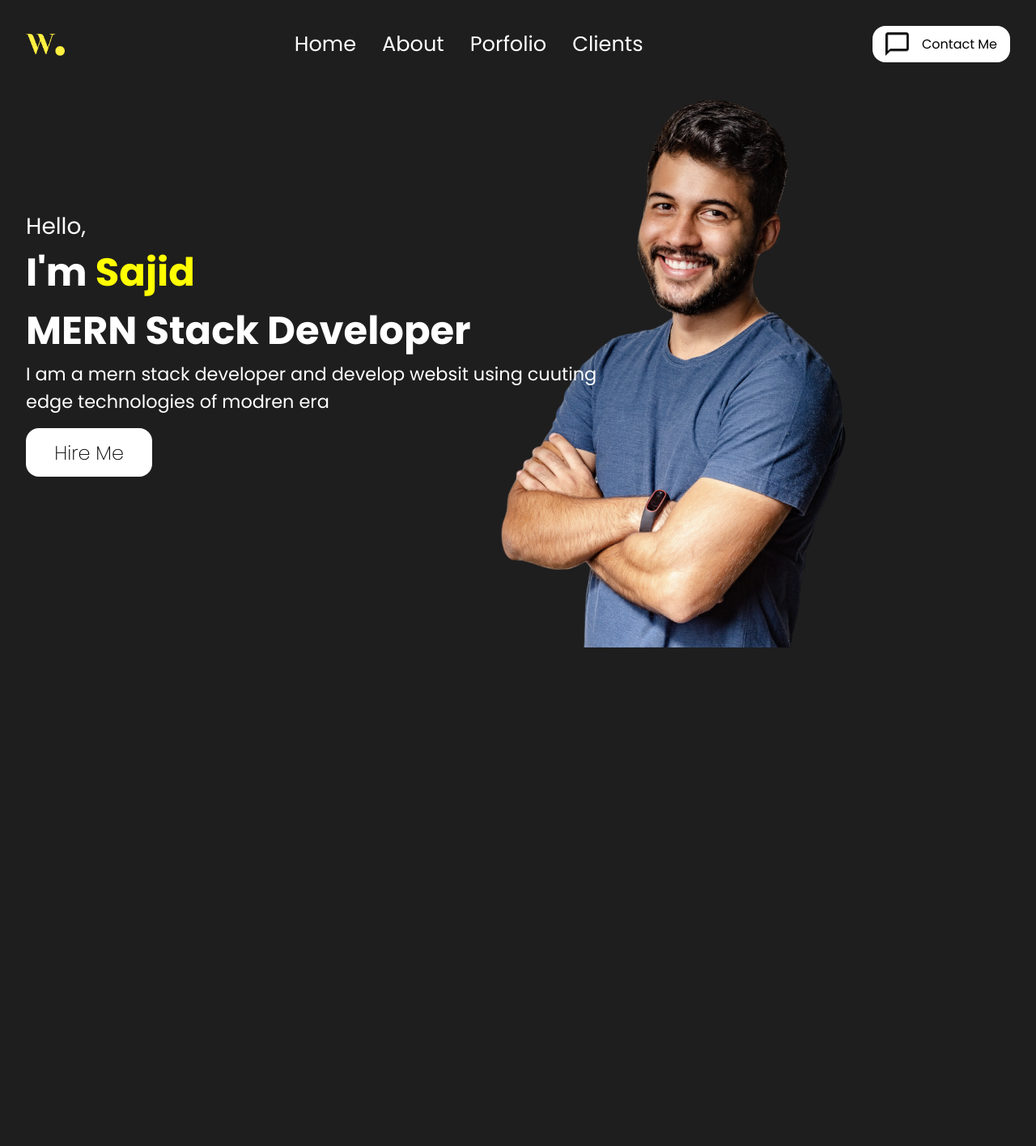
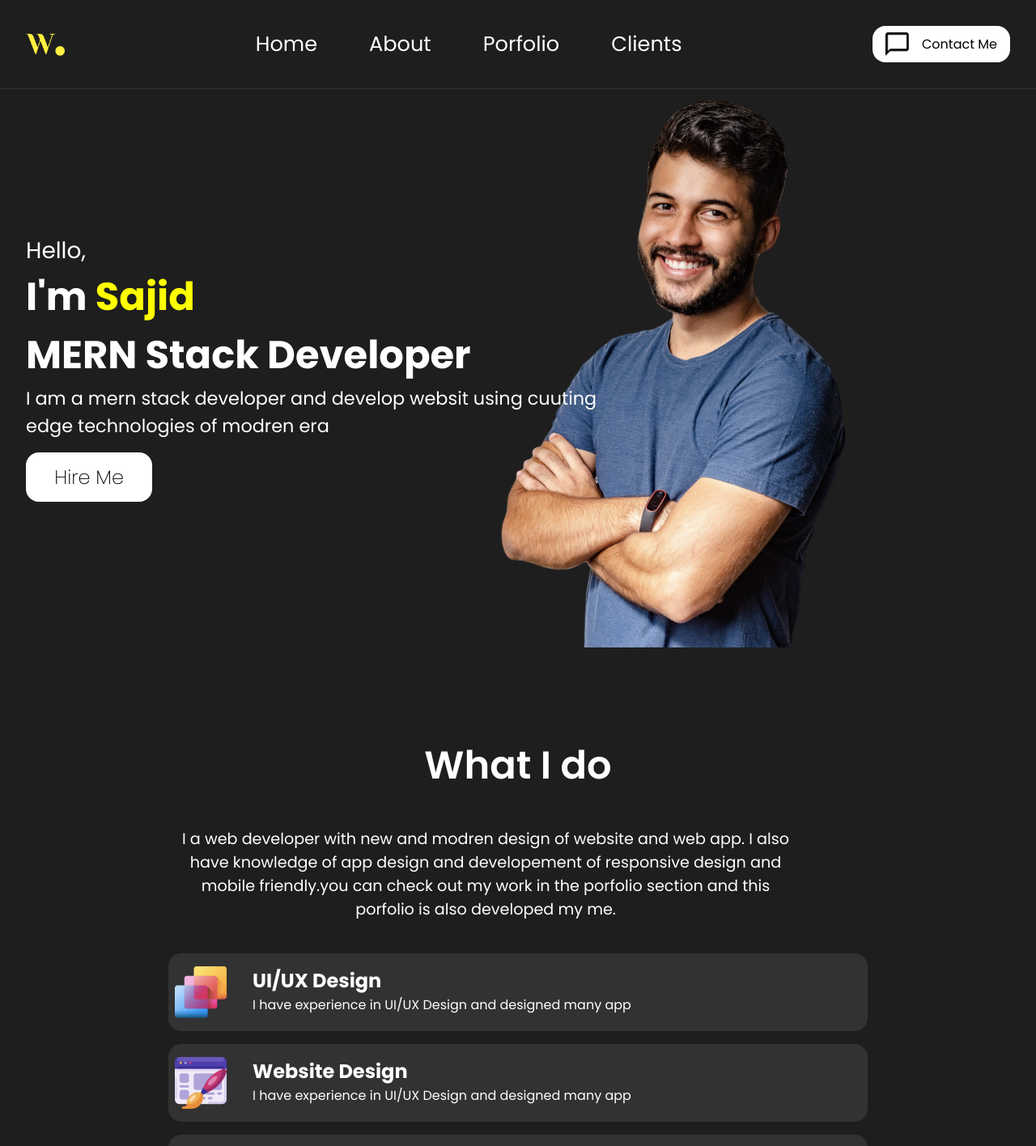
Before and after one commit to msajid103/portfolio, a React (Create React App) app: page / in a window 1280 px wide. Shown: the top 1416 px of the page at 81% size. Before the commit the page ends 800 px from the top, so only its background shows below. Built offline with nearby package versions, Linux system fonts and the light colour scheme.

Commit message:
skill section done

```diff
--- a/public/style.css
+++ b/public/style.css
@@ -5,8 +5,6 @@
     text-decoration: none;
     background: transparent;
     font-family: 'Poppins',sans-serif;
-
-
 }
 body {
     background:rgb(30,30,30);
--- a/src/App.js
+++ b/src/App.js
@@ -1,11 +1,13 @@
 import Navbar from "./components/NavBar/navbar";
 import Home from "./components/Home/home";
+import Skill from "./components/Skills/skill";
 
 function App() {
   return (
     <div className="App">
     <Navbar/>
     <Home/>
+    <Skill/>
     </div>
   );
 }
--- a/src/components/Home/home.css
+++ b/src/components/Home/home.css
@@ -42,7 +42,6 @@ font-size: 1.4rem;
 @media  screen and (max-width:414px) {
 
     #home img{
-        border: 2px solid red;
         right: -10vh;
     }
 
--- a/src/components/NavBar/navbar.css
+++ b/src/components/NavBar/navbar.css
@@ -1,17 +1,27 @@
 .navcontainer {
-    height: 5rem;
+    height: 6.9rem;
     width: 100vw;
+    top: 0;
+    position: sticky;
+    z-index: 3;
+    border-bottom: 1px solid rgb(50, 50, 50);
+    background:rgb(30,30,30);
+    overflow: hidden;
+
+
+
 }
 
 .navbar {
     margin: 0 auto;
-    max-width: 90rem;
+    max-width: 110rem;
     padding: 2rem;
     display: flex;
     justify-content: space-between;
     align-items: center;
-    position: sticky;
-    z-index: 3;
+
+
+
 
 }
 
@@ -21,7 +31,7 @@
 }
 
 .menu-items .item {
-    margin: 1rem;
+    margin: 1rem 2rem;
     cursor: pointer;
     font-size: 1.6rem;
 
--- /dev/null
+++ b/src/components/Skills/skill.css
@@ -0,0 +1,47 @@
+#skill{
+    margin: 3rem auto;
+    max-width: 60rem;
+    display: flex;
+    flex-direction: column;
+    gap: .5rem;
+    text-align: center;
+
+}
+#skill h1{
+    font-size: 3rem;
+    font-weight: 600;
+    margin-bottom: 2rem;
+}
+
+#skill p.mainpara{
+    font-size: 1.2rem;
+    max-width: 51rem;
+    padding:0  1.2rem 1rem;
+}
+
+.skill-bar{
+    display: flex;
+    padding: 1rem .5rem;
+    gap: 2rem;
+    border-radius: 1rem;
+    background: rgb(50, 50,50);
+    margin: 1rem ;
+    text-align: start;
+}
+
+.skill-bar img{
+    width: 4rem;
+}
+
+
+@media screen and (max-width:500px) {
+    .skill-bar{
+        flex-direction: column;
+       text-align: center;
+       align-items: center;
+    }
+    #skill p.mainpara{
+        padding: 0;
+    }
+
+}
--- /dev/null
+++ b/src/components/Skills/skill.js
@@ -0,0 +1,45 @@
+import React from 'react'
+import './skill.css'
+import UIdesign from '../../assets/ui-design.png';
+import webdesign from '../../assets/website-design.png';
+import appDesign from '../../assets/app-design.png';
+
+const Skill = () => {
+  return (
+    <section id='skill' className='container'>
+      <h1>What I do</h1>
+      <p className='mainpara'>I a web developer with new and modren design of website and web app. I also have knowledge of app design and developement of responsive design and mobile friendly.you can check out my work in the porfolio section and this porfolio is also developed my me.</p>
+      <div skill-bars>
+        <div className='skill-bar'>
+          <img src={UIdesign} alt='Image' className='img' />
+          <div className='text'>
+            <h2> UI/UX Design</h2>
+            <p>I have experience in UI/UX Design and designed many app</p>
+          </div>
+        </div>
+        <div className='skill-bar'>
+          <img src={webdesign} alt='Image' className='img' />
+          <div className='text'>
+            <h2>
+              Website Design
+            </h2>
+            <p>I have experience in UI/UX Design and designed many app</p>
+          </div>
+        </div>
+        <div className='skill-bar'>
+          <img src={appDesign} alt='Image' className='img' />
+          <div className='text'>
+            <h2>
+              App Design
+            </h2>
+            <p>I have experience in UI/UX Design and designed many app</p>
+          </div>
+        </div>
+
+      </div>
+
+    </section>
+  )
+}
+
+export default Skill
```
